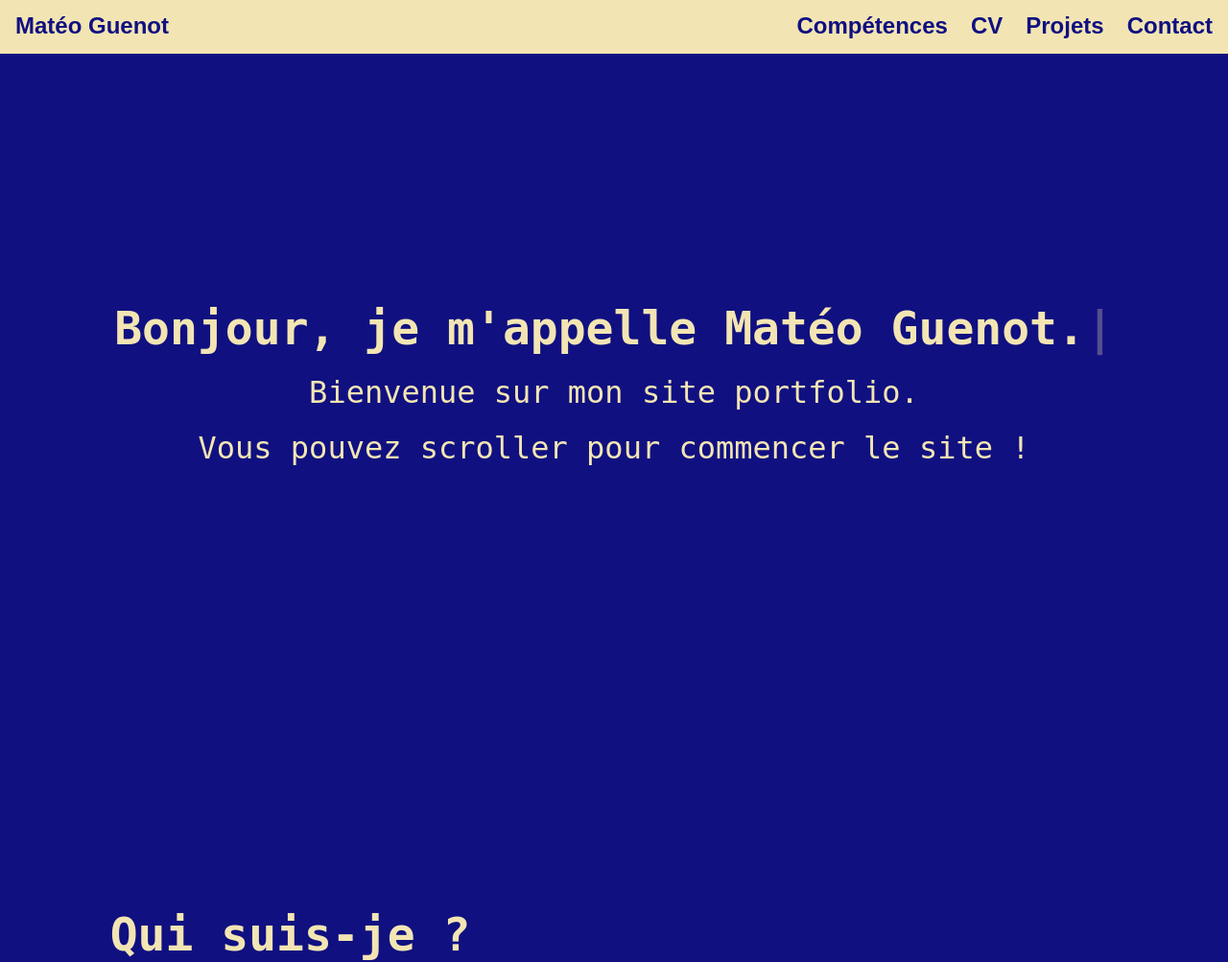
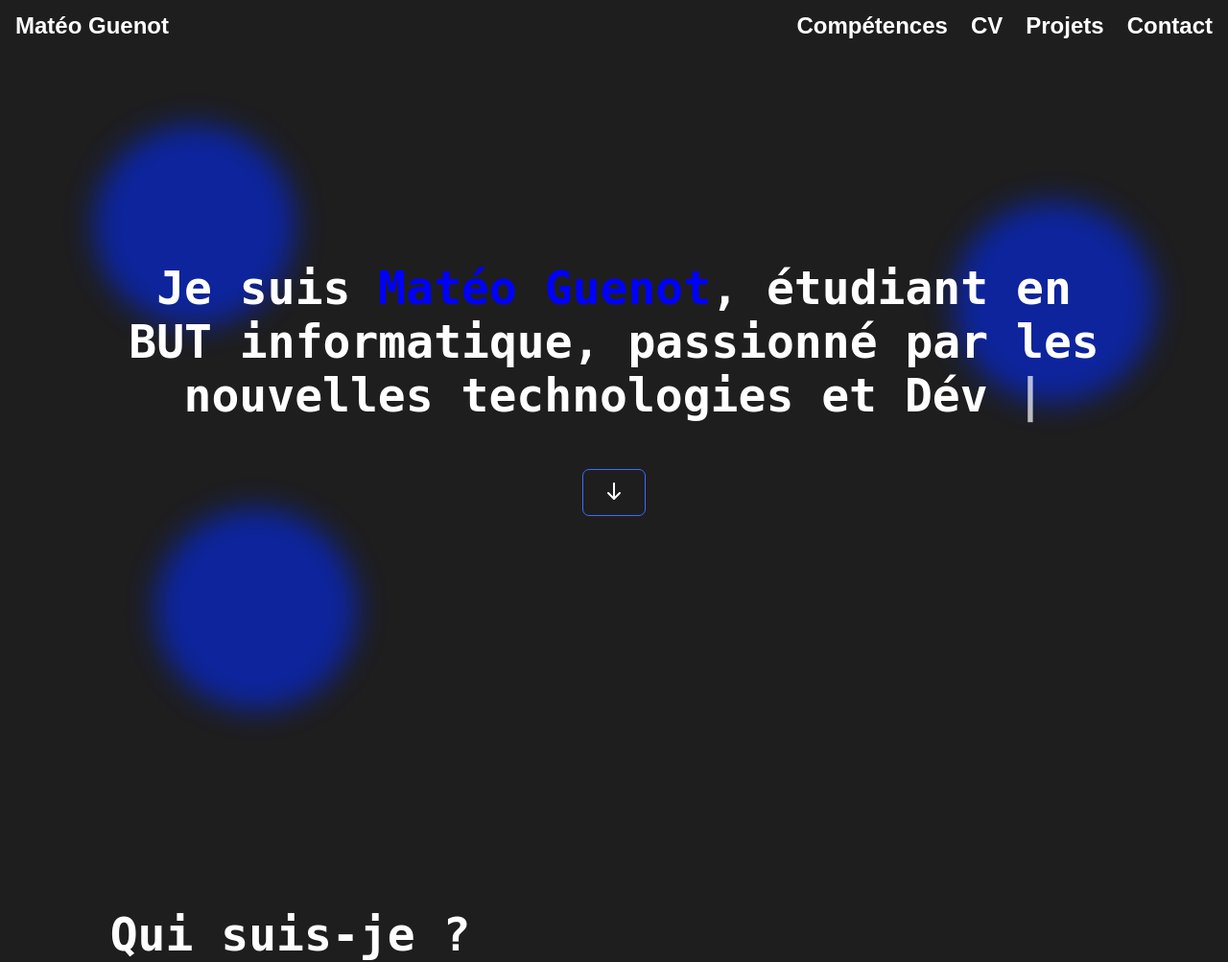
Before and after one commit to byxion/Portfolio, a PHP site: page / in a window 1280 px wide. Shown: the top 1003 px of the page at 96% size. Run offline with PHP 8.4, Linux system fonts and the light colour scheme; some libraries are stand-ins or nearby versions; some web fonts are replaced.

Commit message:
Changement page d'accueil

```diff
--- a/assets/css/accueil.css
+++ b/assets/css/accueil.css
@@ -5,11 +5,16 @@
 /* Arrive en écriture */
 h1 {
   position: relative;
-  font-size: clamp(2rem, 5vw, 3rem);
+  font-size: clamp(2rem, 4vw, 3rem);
   font-family: "Source Code Pro", monospace;
   margin: 10px;
   text-align: center;
   color: var(--main-text-color);
+  width: 80%;
+}
+
+#name {
+  color: blue;
 }
 
 .welcome > span {
@@ -17,19 +22,140 @@ h1 {
   text-align: center;
   color: var(--main-text-color);
 }
+
+/* CIRCLE */
+
+.circle, .followCircle {
+  position: absolute;
+  top: 0;
+  left: 0;
+  background-color: #002aff;
+  border-radius: 50%;
+}
+
+.circle {
+  width: 150px;
+  height: 150px;
+  animation: circle-anim 2s ease-in-out infinite alternate;
+  box-shadow: 0 0 30px 30px #002aff;
+}
+
+.followCircle {
+  width: 200px;
+  height: 200px;
+  opacity: 0;
+  box-shadow: 0 0 50px 50px #002aff;
+}
+
+.circle:nth-child(1) {
+  top: 20%;
+  left: 10%;
+}
+
+.circle:nth-child(2) {
+  top: 70%;
+  left: 15%;
+}
+
+.circle:nth-child(3) {
+  top: 30%;
+  left: 80%;
+}
+
+@keyframes circle-anim {
+  from {
+    opacity: 0.85;
+  }
+  to {
+    opacity: 0.5;
+  }
+}
+
 /* Arrivée du bas */
-.welcome-sentence {
+.toAbout {
   font-size: clamp(1.5rem, 2.5vw, 2rem);
   font-weight: 400;
   font-family: "Source Code Pro", monospace;
+  margin-top: 3vw;
   opacity: 0;
   transform: translateY(1em);
-  animation: fadeInUp 2s ease calc(3.5s) forwards;
+  animation: fadeInUp 2s ease calc(2.0s) forwards;
+
 }
 
-.order {
-  animation-delay: 5s;
+.toAbout {
+  position: relative;
+  padding: 10px 20px;
+  border-radius: 7px;
+  border: 1px solid rgb(61, 106, 255);
+  font-size: 14px;
+  text-transform: uppercase;
+  font-weight: 600;
+  letter-spacing: 2px;
+  background: transparent;
+  color: #fff;
+  overflow: hidden;
+  box-shadow: 0 0 0 0 transparent;
+  -webkit-transition: all 0.2s ease-in;
+  -moz-transition: all 0.2s ease-in;
+  transition: all 0.2s ease-in;
 }
+
+.toAbout:hover {
+  background: rgb(61, 106, 255);
+  box-shadow: 0 0 30px 5px rgba(0, 142, 236, 0.815);
+  -webkit-transition: all 0.2s ease-out;
+  -moz-transition: all 0.2s ease-out;
+  transition: all 0.2s ease-out;
+}
+
+.toAbout:hover::before {
+  -webkit-animation: sh02 0.5s 0s linear;
+  -moz-animation: sh02 0.5s 0s linear;
+  animation: sh02 0.5s 0s linear;
+}
+
+.toAbout::before {
+  content: '';
+  display: block;
+  width: 0px;
+  height: 86%;
+  position: absolute;
+  top: 7%;
+  left: 0%;
+  opacity: 0;
+  background: #fff;
+  box-shadow: 0 0 50px 30px #fff;
+  -webkit-transform: skewX(-20deg);
+  -moz-transform: skewX(-20deg);
+  -ms-transform: skewX(-20deg);
+  -o-transform: skewX(-20deg);
+  transform: skewX(-20deg);
+}
+
+@keyframes sh02 {
+  from {
+    opacity: 0;
+    left: 0%;
+  }
+
+  50% {
+    opacity: 1;
+  }
+
+  to {
+    opacity: 0;
+    left: 100%;
+  }
+}
+
+.toAbout:active {
+  box-shadow: 0 0 0 0 transparent;
+  -webkit-transition: box-shadow 0.2s ease-in;
+  -moz-transition: box-shadow 0.2s ease-in;
+  transition: box-shadow 0.2s ease-in;
+}
+
 
 @keyframes fadeInUp {
   to {
--- a/assets/css/nav.css
+++ b/assets/css/nav.css
@@ -6,12 +6,12 @@
   padding: 0;
   box-sizing: border-box;
   /* --main-bg-color: #131316; */
-  --main-bg-color: #101081;
+  --main-bg-color: #1e1e1f;
   /* --main-text-color: #ffffff; */
-  --main-text-color: #f3e5b3;
+  --main-text-color: #FFFFFF;
   /* --main-nav-color: red; */
   --main-nav-color: #f3e5b3;
-  --main-nav-text-color: #101081;
+  --main-nav-text-color: #eee9da;
 }
 
 .container-all {
@@ -28,7 +28,7 @@ nav {
   position: fixed;
   width: 100%;
   height: 3.5rem;
-  background-color: var(--main-nav-color);
+  background: var(--main-bg-color);
   transform-origin: top;
   z-index: 2;
 }
@@ -55,12 +55,12 @@ li {
   font-family: "Source Code Pro", sans-serif;
   font-size: clamp(1rem, 2.5vw, 1.5rem);
   font-weight: 600;
-  color: var(--main-nav-text-color);
+  color: var(--main-text-color);
 }
 
 a {
   text-decoration: none;
-  color: var(--main-nav-text-color);
+  color: var(--main-text-color);
 }
 
 ul li::after {
@@ -68,7 +68,7 @@ ul li::after {
   display: block;
   width: 100%;
   height: 2px;
-  background: var(--main-nav-text-color);
+  background: var(--main-text-color);
   transform: scale(0);
   transition: transform 0.3s ease-in-out;
 }
@@ -97,7 +97,7 @@ ul li:hover::after {
   .menu-btn-burger {
     width: 40px;
     height: 4px;
-    background: var(--main-nav-text-color);
+    background: var(--main-text-color);
     border-radius: 5px;
     box-shadow: 0 2px 5px rgba(255, 101, 47, 0.2);
     transition: all 0.5s ease-in-out;
@@ -108,7 +108,7 @@ ul li:hover::after {
     position: absolute;
     width: 40px;
     height: 4px;
-    background: var(--main-nav-text-color);
+    background: var(--main-text-color);
     border-radius: 5px;
     box-shadow: 0 2px 5px rgba(255, 101, 47, 0.2);
     transition: all 0.5s ease-in-out;
@@ -149,12 +149,11 @@ ul li:hover::after {
     display: block;
     text-align: center;
     transition: 0.5s;
-    background: var(--main-nav-color);
-    border-top: var(--main-nav-text-color) 1px solid;
+    background: var(--main-bg-color);
+
   }
 
   .right-open li {
     padding: 1rem 0;
-    border-bottom: var(--main-nav-text-color) 1px solid;
   }
 }
--- a/assets/scripts/accueil.js
+++ b/assets/scripts/accueil.js
@@ -1,13 +1,21 @@
 // TypeWriter effect
-const animh1 = document.querySelector("h1");
+const animh1 = document.getElementById('toWrite');
 
 new Typewriter(animh1, {
 })
-  .pauseFor(800)
+.pauseFor(800)
 .changeDelay(50)
-.typeString("Bonjour,")
+.typeString("Dév Full-Stack ")
 .pauseFor(200)
-.typeString(" je m'appelle Matéo Guenot.")
+.deleteChars(11)
+.typeString("<span style='color: #FF5154'>HTML</span> / <span style='color: #2D7DD2'>CSS</span>, ")
+.pauseFor(200)
+.deleteChars(12)
+.typeString("<span style='color: #FAFF7F'>JavaScript</span>, ")
+.pauseFor(200)
+.deleteChars(12)
+.typeString("<span style='color: #91A6FF'>PHP</span>.")
+.pauseFor(200)
 .start()
 
 const langdev = document.querySelector(".language-web");
@@ -23,3 +31,37 @@ new Typewriter(langdev, {
 .typeString("et le PHP.")
 .pauseFor(200)
 .start()
+
+const welcome = document.querySelector('.welcome');
+const followCircle = document.querySelector('.followCircle');
+const nameToAdd = document.querySelector('#int');
+
+welcome.addEventListener('mousemove', e => {
+  let x = e.pageX - followCircle.clientWidth / 2;
+  let y = e.pageY - followCircle.clientHeight / 2;
+
+  // Vérifie que le cercle ne dépasse pas la limite de l'écran
+  const maxX = welcome.clientWidth - followCircle.clientWidth;
+  const maxY = welcome.clientHeight - followCircle.clientHeight;
+  x = Math.max(0, Math.min(x, maxX));
+  y = Math.max(0, Math.min(y, maxY));
+
+  followCircle.style.left = `${x}px`;
+  followCircle.style.top = `${y}px`;
+
+  nameToAdd.addEventListener('mouseover', e => {
+    followCircle.style.opacity = `0.4`;
+  });
+});
+
+welcome.addEventListener('mouseleave', e => {
+  followCircle.style.left = `-200px`;
+  followCircle.style.top = `-200px`;
+});
+
+const toAboutButton = document.querySelector('.toAbout');
+const toAbout = document.querySelector('.about');
+
+toAboutButton.addEventListener('click', e => {
+  toAbout.scrollIntoView({behavior: "smooth"});
+})
--- a/views/accueil.php
+++ b/views/accueil.php
@@ -4,15 +4,19 @@
   <link rel="stylesheet" href="<?= PATH_CSS ?>accueil.css">
   <script defer src="https://unpkg.com/typewriter-effect@latest/dist/core.js">
   </script>
+  <script defer src="https://kit.fontawesome.com/2c36e9b7b1.js" crossorigin="anonymous"></script>
   <script defer type="module" src="<?= PATH_SCRIPTS ?>accueil.js"></script>
   <script defer src="<?= PATH_SCRIPTS ?>navMenu.js" type="module"></script>
 </head>
 <section class="welcome">
-  <h1></h1>
-  <span class="welcome-sentence">Bienvenue sur mon site portfolio. </span>
-  <span class="welcome-sentence order">
-    Vous pouvez scroller pour commencer le site !
-  </span>
+  <div class="circle"></div>
+  <div class="circle"></div>
+  <div class="circle"></div>
+  <div class="followCircle"></div>
+  <h1>Je suis <span id="name">Maté<span id="int">o</span> Guenot</span>, étudiant en BUT informatique, passionné par les nouvelles technologies et <span id="toWrite"></span></h1>
+  <button class="toAbout">
+    <svg viewBox="0 0 24 24" fill="none" xmlns="http://www.w3.org/2000/svg" stroke="#ffffff" width="24px" height="24px"><g id="SVGRepo_bgCarrier" stroke-width="0"></g><g id="SVGRepo_tracerCarrier" stroke-linecap="round" stroke-linejoin="round"></g><g id="SVGRepo_iconCarrier"> <path d="M12 20L12 4" stroke="#ffffff" stroke-width="2" stroke-linecap="round" stroke-linejoin="round"></path> <path d="M6 14L11.9375 19.9375V19.9375C11.972 19.972 12.028 19.972 12.0625 19.9375V19.9375L18 14" stroke="#ffffff" stroke-width="2" stroke-linecap="round" stroke-linejoin="round"></path> </g></svg>
+  </button>
 </section>
 <section class="about">
   <div class="about-content">
```
Also changed, not shown: 2 other files.
